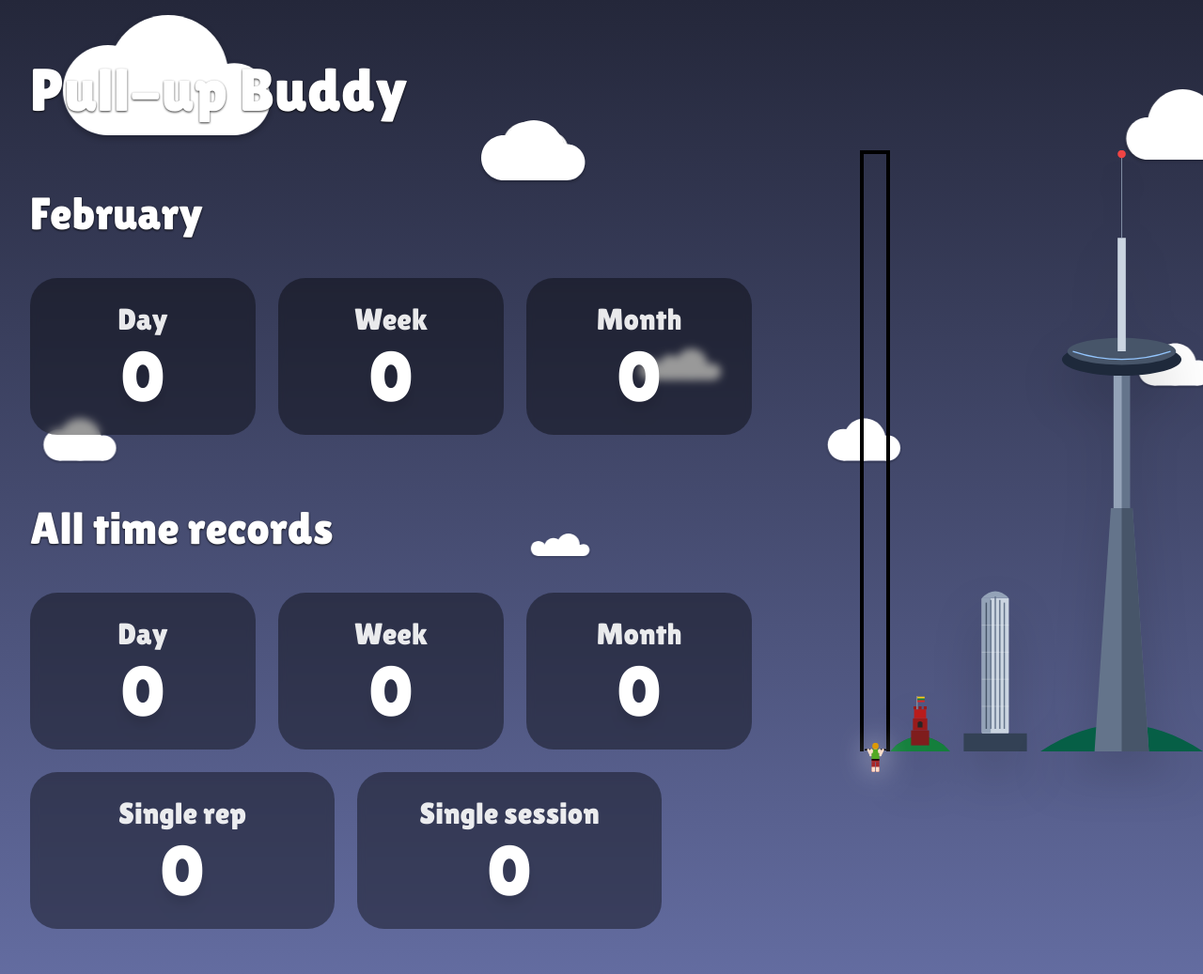
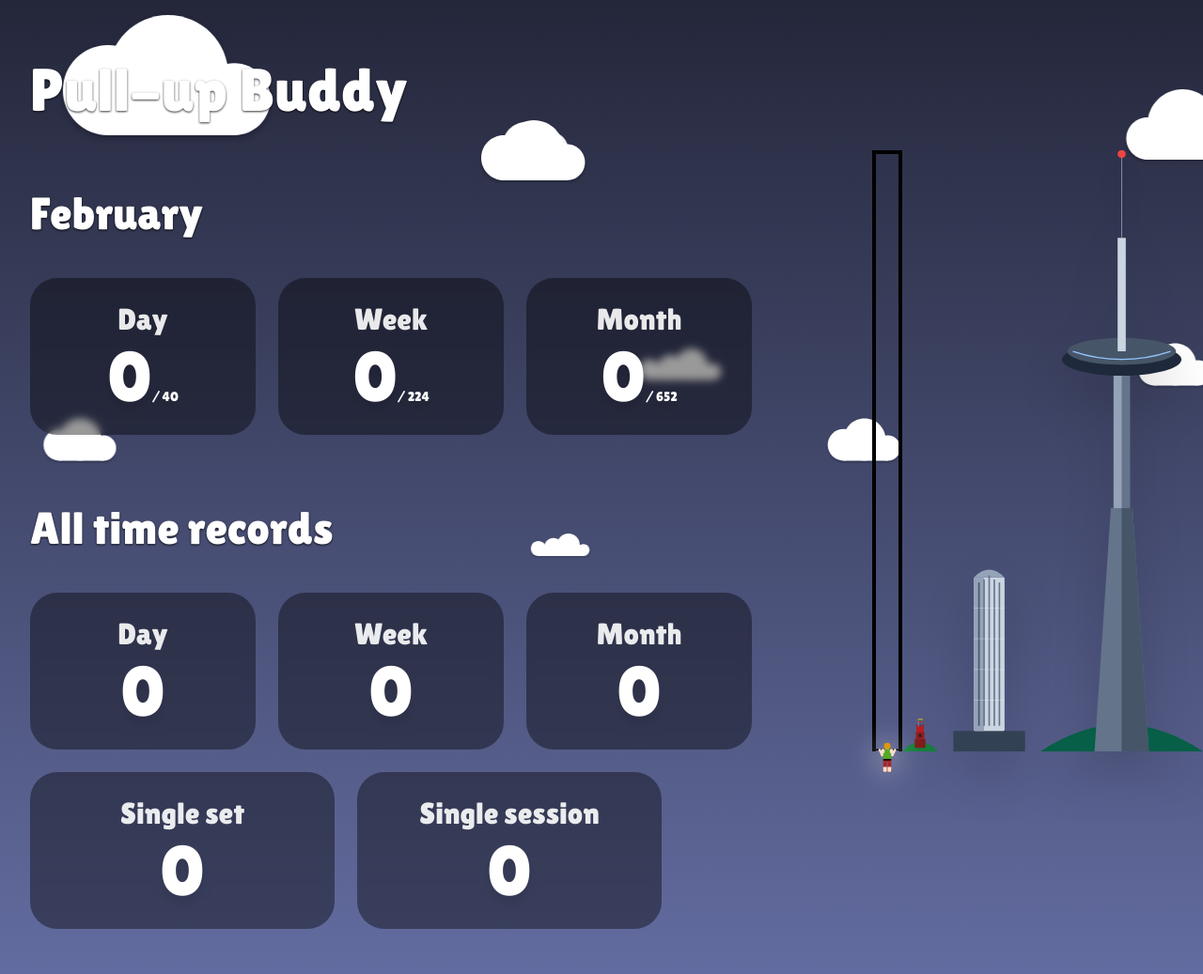
Before and after one commit to jakakaktune/pullups, a Flask app: page / in a window 1280 px wide. Shown: the whole page at 94% size. Run offline with Flask 3, Linux system fonts and the light colour scheme; data that the repository does not hold is empty; some libraries are stand-ins or nearby versions.

Commit message:
many many updates

```diff
--- a/api/templates/index.html
+++ b/api/templates/index.html
@@ -28,11 +28,11 @@
 <body
     class="bg-gradient-to-b from-[#24273a] to-[#636ca0] min-h-screen overflow-x-hidden text-white font-['Lilita_One',sans-serif]">
 
-    {% macro stat_card(label, value, show_star=False) %}
+    {% macro stat_card(label, value, show_star=False, goal=False) %}
     <div
         class="group relative bg-[rgba(0,0,0,0.4)] backdrop-blur-sm rounded-[29px] p-6 transition-all duration-300 hover:bg-[rgba(0,0,0,0.5)] hover:scale-105 hover:shadow-2xl flex flex-col items-center justify-center min-h-[160px]">
         {% if show_star %}
-        <div class="absolute -top-6 -left-6 flex items-center justify-center w-[66px] h-[66px] animate-pulse z-20">
+        <div class="absolute -top-6 -left-6 flex items-center justify-center w-[66px] h-[66px] z-20">
             <svg class="w-12 h-12 text-yellow-400 rotate-[-24deg] drop-shadow-md" fill="currentColor"
                 viewBox="0 0 24 24">
                 <path
@@ -41,7 +41,8 @@
         </div>
         {% endif %}
         <span class="text-[32px] leading-tight opacity-90 mb-1">{{ label }}</span>
-        <span class="text-[75px] leading-none drop-shadow-xl">{{ value }}</span>
+        <span class="text-[75px] leading-none drop-shadow-xl">{{ value }}{% if goal %}<span class="text-sm leading-none drop-shadow-xl">/ {{ goal }}</span>{% endif %}
+        </span>
     </div>
     {% endmacro %}
 
@@ -68,9 +69,9 @@
             <section class="mb-16">
                 <h2 class="text-[48px] mb-8 drop-shadow-[0_1.2px_1.2px_rgba(0,0,0,0.8)]">{{ current_month_name }}</h2>
                 <div class="grid grid-cols-1 md:grid-cols-3 gap-6 max-w-3xl">
-                    {{ stat_card('Day', stats.today, goals_met.day) }}
-                    {{ stat_card('Week', stats.this_week, goals_met.week) }}
-                    {{ stat_card('Month', stats.this_month, goals_met.month) }}
+                    {{ stat_card('Day', stats.today, goals_met.day, 40) }}
+                    {{ stat_card('Week', stats.this_week, goals_met.week, 224) }}
+                    {{ stat_card('Month', stats.this_month, goals_met.month, 652) }}
                 </div>
             </section>
 
@@ -82,13 +83,13 @@
                     {{ stat_card('Month', stats.max_month) }}
                 </div>
                 <div class="grid grid-cols-1 md:grid-cols-2 gap-6 max-w-2xl">
-                    {{ stat_card('Single rep', stats.max_set) }}
+                    {{ stat_card('Single set', stats.max_set) }}
                     {{ stat_card('Single session', stats.max_session) }}
                 </div>
             </section>
         </div>
 
-        <div class="fixed right-0 bottom-0 h-[80vh] aspect-[1.5] flex items-end justify-end z-[-1]">
+        <div class="fixed right-0 bottom-0 h-[80lvh] aspect-[1.5] flex items-end justify-end z-[-1]">
             <div class="relative h-full w-8 border border-4 border-b-0 border-black">
                 <div style="bottom: {{ progress_percent }}%; transform: translateY(77%);"
                     class="absolute transition-all duration-[2000ms] ease-out z-20">
@@ -97,12 +98,12 @@
                 </div>
             </div>
 
-            <div class="h-[10%]">
+            <div class="h-[6%]">
                 <img src="/public/gediminas.svg" class="h-[100%] object-contain drop-shadow-2xl" alt="Gediminas Tower">
                 <!-- <span class="text-xl opacity-80 mt-2 drop-shadow-md tracking-wider">Gediminas</span> -->
             </div>
 
-            <div class="h-[30%]">
+            <div class="h-[34%]">
                 <!-- <span class="text-xl opacity-80 mb-2 drop-shadow-md tracking-wider">Pilsotas</span> -->
                 <img src="/public/pilsotas.svg" class="h-[100%] object-contain drop-shadow-2xl" alt="Pilsotas">
             </div>
@@ -180,3 +181,14 @@
 </body>
 
 </html>
+
+
+<!-- 100 - 652
+    x - 224
+
+    y - 40
+
+    x = 224*100 /652 = 34.4
+
+    y = 40*100 / 652 = 6.13
+-->
```
Also changed, not shown: api/app.py (line endings or trailing spaces), api/public/gediminas.svg, api/public/pilsotas.svg, api/public/pullup-dude.svg, api/public/tv-tower.svg, 10 other files.
